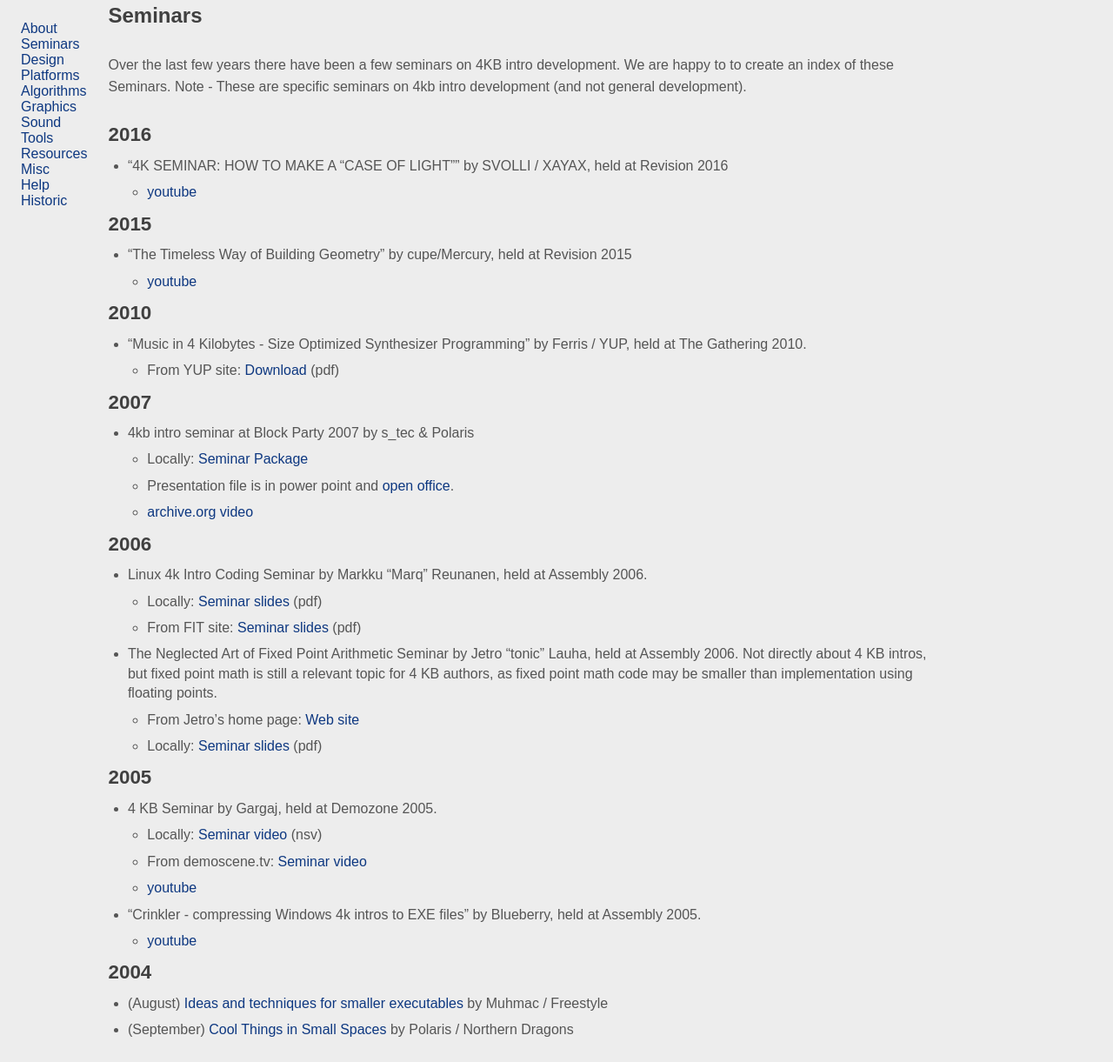
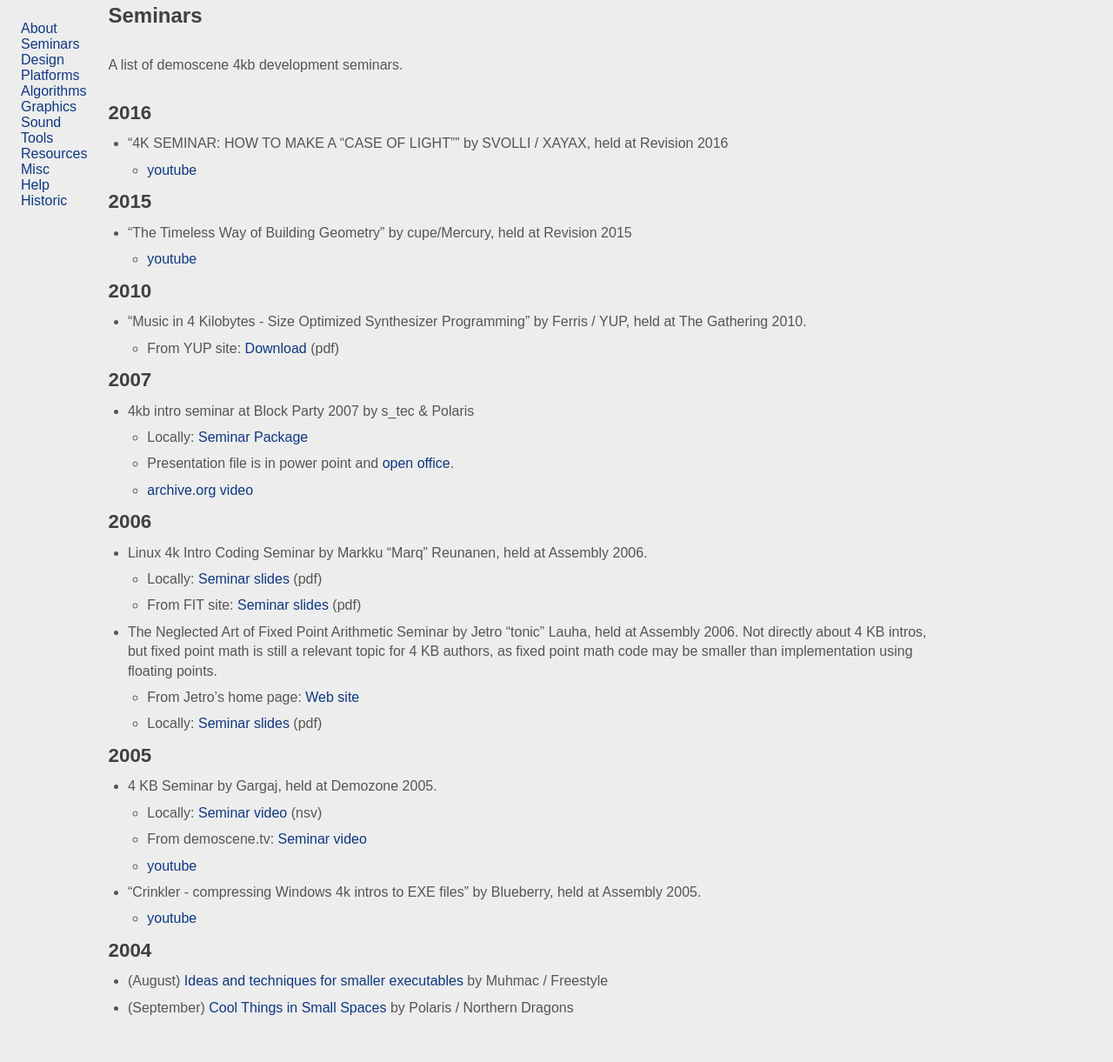
Before and after one commit to in4k/in4k.github.io, a Jekyll site: the page built from wiki/seminars.markdown, in a window 1280 px wide. Shown: the whole page at 87% size. Built offline with Jekyll 4.4.1, drawn with Linux system fonts in a browser that asks for light colours; some web fonts are replaced; after the commit the page ends 1196 px from its top, so only the background shows below that.

Commit message:
Update seminars.markdown

```diff
--- a/wiki/seminars.markdown
+++ b/wiki/seminars.markdown
@@ -3,7 +3,7 @@
 layout: "wiki-page"
 ---
 
-Over the last few years there have been a few seminars on 4KB intro development. We are happy to to create an index of these Seminars. Note - These are specific seminars on 4kb intro development (and not general development).
+A list of demoscene 4kb development seminars.
 
 ## 2016
 * "4K SEMINAR: HOW TO MAKE A "CASE OF LIGHT"" by SVOLLI / XAYAX, held at Revision 2016
```
